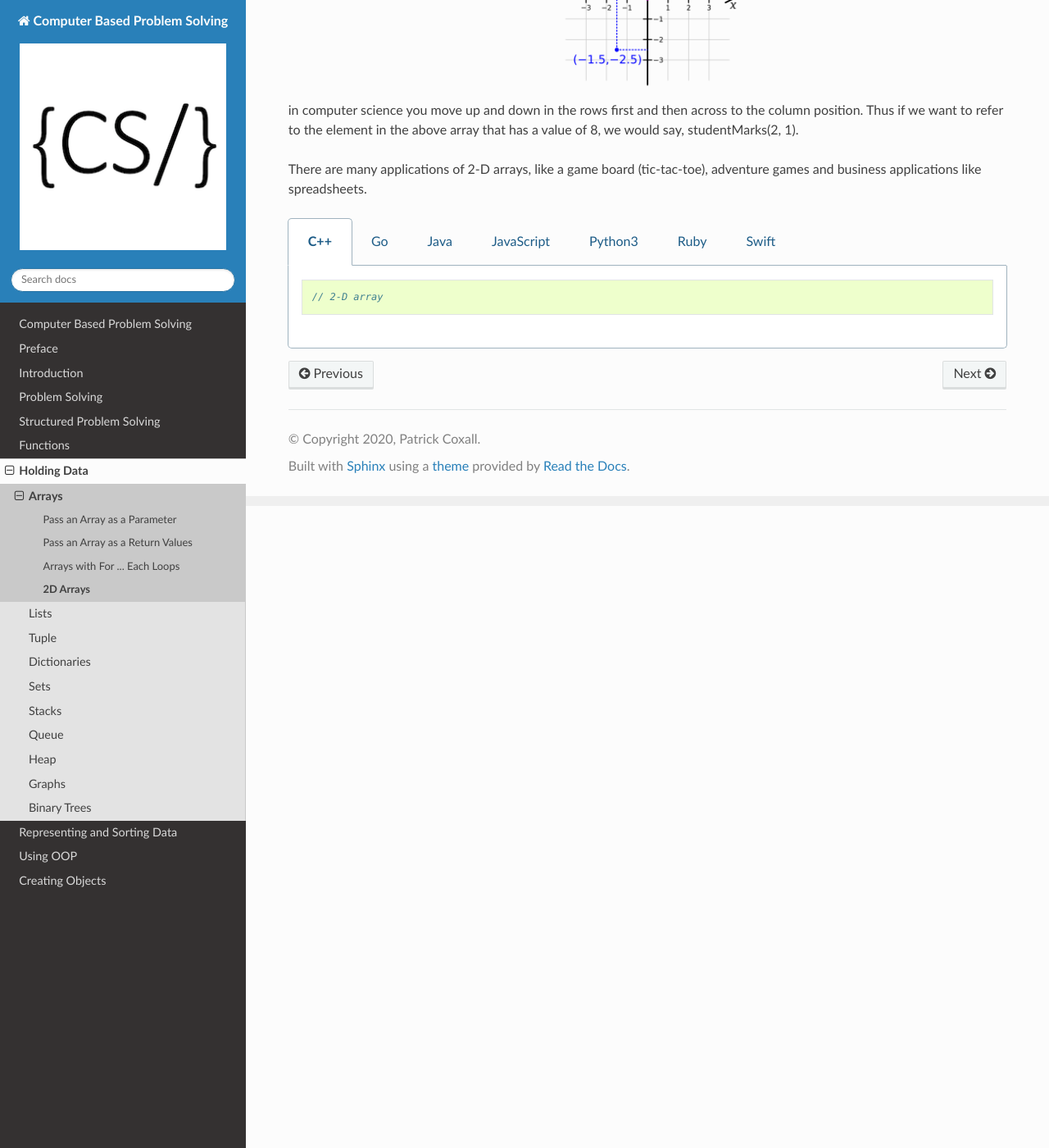
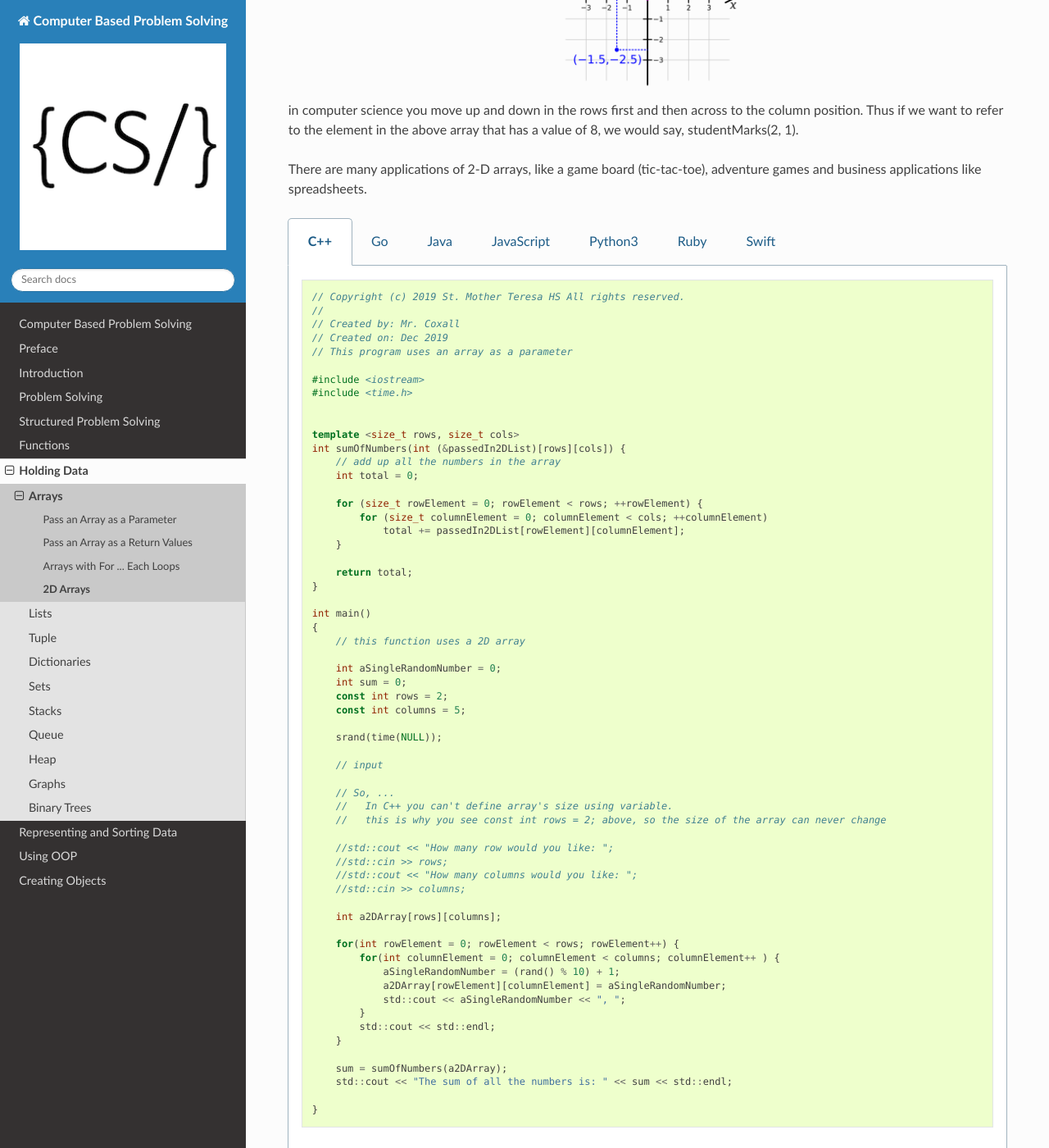
Before and after one commit to Mr-Coxall/Computer-Based-Problem-Solving, a Sphinx documentation site: the page built from docs/holding-data/2d-arrays.rst, in a window 1280 px wide and 1400 px high, scrolled down 783 px. Shown: the whole window at 82% size. Built offline with Sphinx 7.4.7 and the Read the Docs theme 2.0.0, drawn with Linux system fonts in a browser that asks for light colours; pages that are not in the unit, such as notebooks, are missing from menus.

Commit message:
Update 2d-arrays.rst

```diff
--- a/docs/holding-data/2d-arrays.rst
+++ b/docs/holding-data/2d-arrays.rst
@@ -30,7 +30,67 @@ There are many applications of 2-D arrays, like a game board (tic-tac-toe), adve
 
     .. code-block:: C++
 
-      // 2-D array
+		// Copyright (c) 2019 St. Mother Teresa HS All rights reserved.
+		//
+		// Created by: Mr. Coxall
+		// Created on: Dec 2019
+		// This program uses an array as a parameter
+
+		#include <iostream>
+		#include <time.h>
+
+
+		template <size_t rows, size_t cols>
+		int sumOfNumbers(int (&passedIn2DList)[rows][cols]) {
+		    // add up all the numbers in the array
+		    int total = 0;
+
+		    for (size_t rowElement = 0; rowElement < rows; ++rowElement) {
+		        for (size_t columnElement = 0; columnElement < cols; ++columnElement)
+		            total += passedIn2DList[rowElement][columnElement];
+		    }
+
+		    return total;
+		}
+
+		int main()
+		{
+		    // this function uses a 2D array
+
+		    int aSingleRandomNumber = 0;
+		    int sum = 0;
+		    const int rows = 2;
+		    const int columns = 5;
+
+		    srand(time(NULL));
+
+		    // input
+
+		    // So, ...
+		    //   In C++ you can't define array's size using variable.
+		    //   this is why you see const int rows = 2; above, so the size of the array can never change
+
+		    //std::cout << "How many row would you like: ";
+		    //std::cin >> rows;
+		    //std::cout << "How many columns would you like: ";
+		    //std::cin >> columns;
+
+		    int a2DArray[rows][columns];
+
+		    for(int rowElement = 0; rowElement < rows; rowElement++) {
+		        for(int columnElement = 0; columnElement < columns; columnElement++ ) {
+		            aSingleRandomNumber = (rand() % 10) + 1;
+		            a2DArray[rowElement][columnElement] = aSingleRandomNumber;
+		            std::cout << aSingleRandomNumber << ", ";
+		        }
+		        std::cout << std::endl;
+		    }
+
+		    sum = sumOfNumbers(a2DArray);
+		    std::cout << "The sum of all the numbers is: " << sum << std::endl;
+
+		}
+
 
   .. group-tab:: Go
 
```
